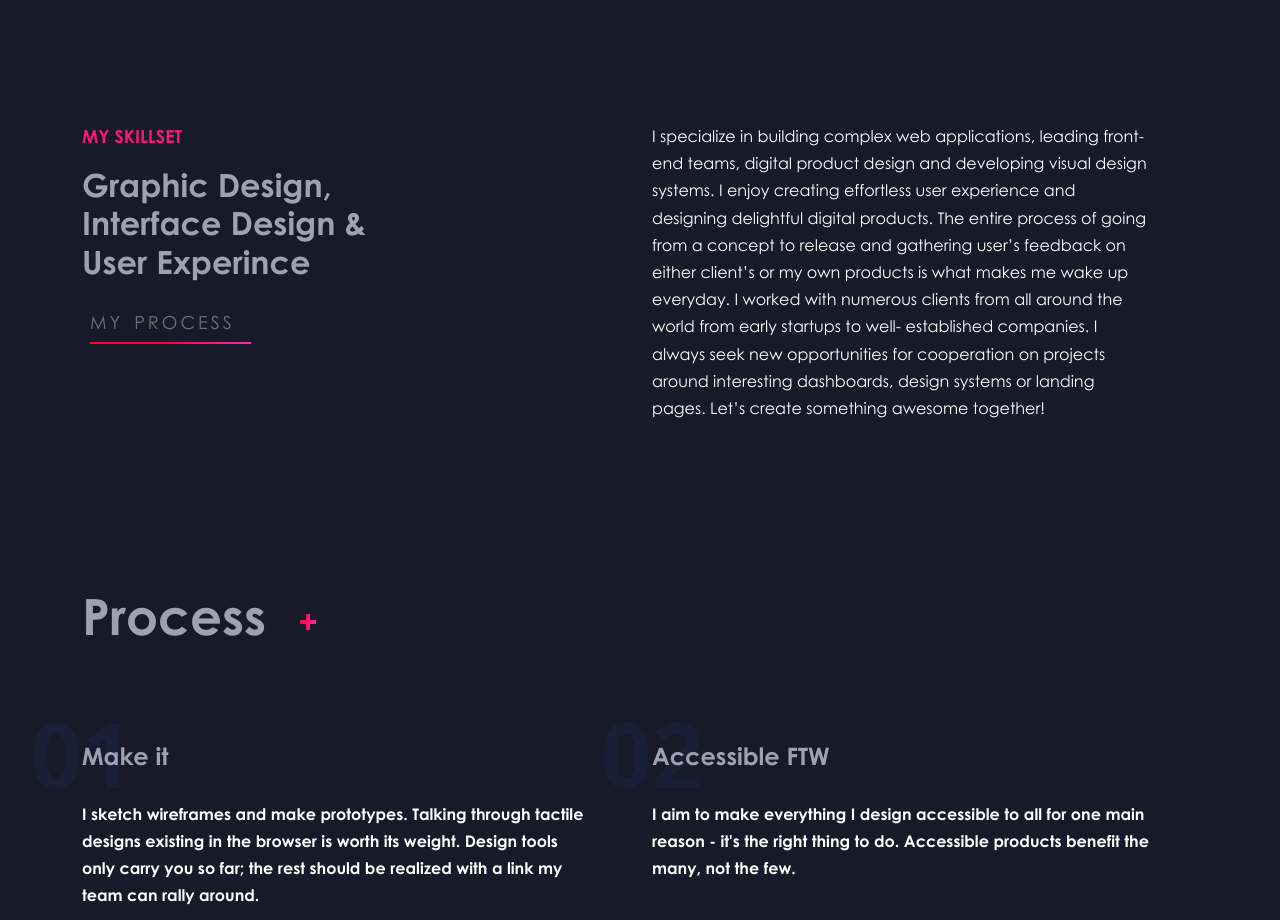
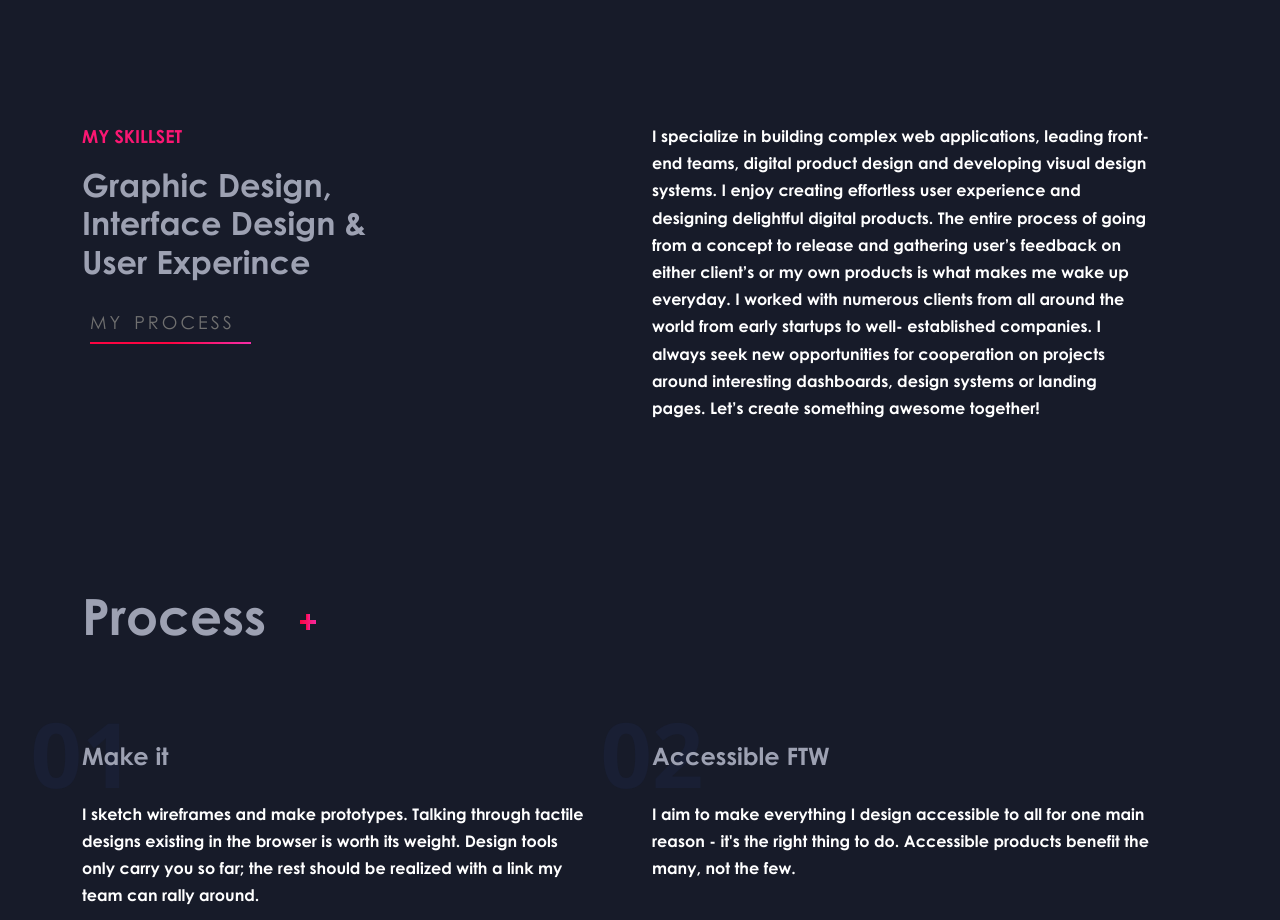
Before and after one commit to Hamza-Noah/Islam-Project, a React (Vite) app: page / in a window 1280 px wide. Shown: the part 920-1840 px from the top of the page. Built offline with nearby package versions, Linux system fonts and the light colour scheme.

Commit message:
finished the addion of the theme in the skillset component

```diff
--- a/src/components/Skillset/Skillset.jsx
+++ b/src/components/Skillset/Skillset.jsx
@@ -1,6 +1,21 @@
 import styles from "./skilleset.module.css";
+import { useState, useEffect } from "react";
 
-export default function Skillset() {
+export default function Skillset(props) {
+  const [theme, setTheme] = useState();
+
+  function applyThemeClass(theme, styles) {
+    return theme === "purple"
+      ? styles.purple
+      : theme === "dark"
+      ? styles.dark
+      : styles.white;
+  }
+
+  useEffect(() => {
+    setTheme(props.mode);
+  }, [props.mode]);
+
   return (
     <>
       <section id="skillset" className={`${styles.skillset}`}>
@@ -9,7 +24,7 @@ export default function Skillset() {
             <div className="col-lg-6">
               <hgroup>
                 <p
-                  className={`${styles["special-color"]} fw-bolder text-uppercase`}
+                  className={`${styles["special-color"]} ${applyThemeClass(theme, styles)} fw-bolder text-uppercase`}
                 >
                   my skillset
                 </p>
@@ -19,12 +34,18 @@ export default function Skillset() {
                   <span className="d-block">User Experince</span>
                 </h2>
               </hgroup>
-              <a href="#process" className={`text-uppercase ${styles["link-to"]}`}>my process</a>
-
+              <a
+                href="#process"
+                className={`text-uppercase ${
+                  styles["link-to"]
+                } ${applyThemeClass(theme, styles)}`}
+              >
+                my process
+              </a>
             </div>
             <div className="col-lg-6">
-              <div className={`${styles.info}`}>
-                <p className="text-white pe-lg-5 text-center text-lg-start">
+              <div className={`${styles.info} ${applyThemeClass(theme, styles)}`}>
+                <p className="pe-lg-5 text-center text-lg-start">
                   I specialize in building complex web applications, leading
                   front-end teams, digital product design and developing visual
                   design systems. I enjoy creating effortless user experience
--- a/src/components/Skillset/skilleset.module.css
+++ b/src/components/Skillset/skilleset.module.css
@@ -4,40 +4,50 @@
 }
 
 .special-color {
-  color: #fa1772;
   font-size: 18px;
   @media (max-width: 767px) {
     text-align: center;
+  }
+
+  &.purple {
+    color: #fa1772;
+  }
+
+  &.dark {
+    color: #074aff;
   }
 }
 
 .title-color {
   color: #9da1b2;
+  font-size: 2rem !important;
   @media (max-width: 767px) {
     text-align: center;
   }
-
-  /* @media (min-width: 425px) { */
-    font-size: 2rem !important;
-  /* } */
-
-  /* @media (min-width: 575px) {
-    font-size: 2.4rem;
-  } */
 
   @media (min-width: 992px) {
     font-size: 3.125rem;
   }
 }
 
-.info p {
-  line-height: 1.7;
+.info {
+  p {
+    line-height: 1.7;
+    font-weight: 600;
+  }
+
+  &.purple {
+    color: #ffffff;
+  }
+
+  &.dark {
+    color: #707070;
+  }
 }
 
 .link-to {
   position: relative;
   padding: 8px;
-  color: #707070;
   font-size: 1.125rem;
   display: block;
   margin-top: 20px;
@@ -46,10 +56,19 @@
   letter-spacing: 3px;
   transition: all ease-in 0.3s;
 
+  &.purple,
+  &.dark {
+    color: #707070;
+  }
+
+  &.white {
+    color: #73827b;
+  }
+
   @media (max-width: 991px) {
-    margin-bottom: 40px;;
-    margin-inline: auto;;
-    }
+    margin-bottom: 40px;
+    margin-inline: auto;
+  }
   &::after {
     content: "";
     position: absolute;
@@ -57,6 +76,10 @@
     width: 100%;
     left: 8px;
     bottom: 0;
+
+    transition: all ease-in 0.3s;
+  }
+  &.purple::after {
     background: rgb(252, 4, 65);
     background: -moz-linear-gradient(
       93deg,
@@ -74,7 +97,26 @@
       rgba(246, 45, 168, 1) 100%
     );
     filter: progid:DXImageTransform.Microsoft.gradient(startColorstr="#fc0441",endColorstr="#f62da8",GradientType=1);
-    transition: all ease-in 0.3s;
+  }
+
+  &.dark::after {
+    background: rgb(7, 74, 255);
+    background: -moz-linear-gradient(
+      93deg,
+      rgba(7, 74, 255, 0.5) 50%,
+      rgba(7, 74, 255, 1) 100%
+    );
+    background: -webkit-linear-gradient(
+      93deg,
+      rgba(7, 74, 255, 0.5) 50%,
+      rgba(7, 74, 255, 1) 100%
+    );
+    background: linear-gradient(
+      93deg,
+      rgba(7, 74, 255, 0.5) 50%,
+      rgba(7, 74, 255, 1) 100%
+    );
+    filter: progid:DXImageTransform.Microsoft.gradient(startColorstr="#074aff",endColorstr="#f62da8",GradientType=1);
   }
 
   &:hover {
```
